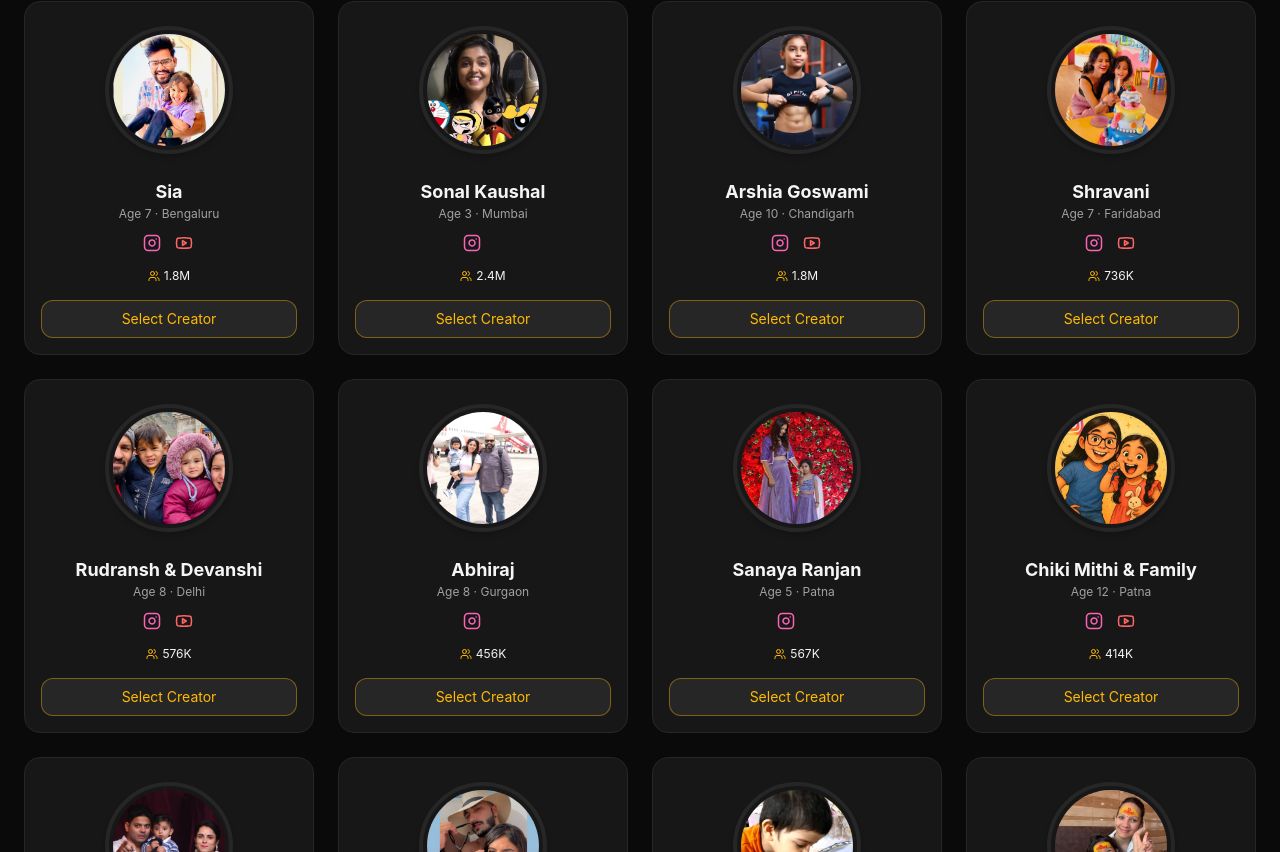
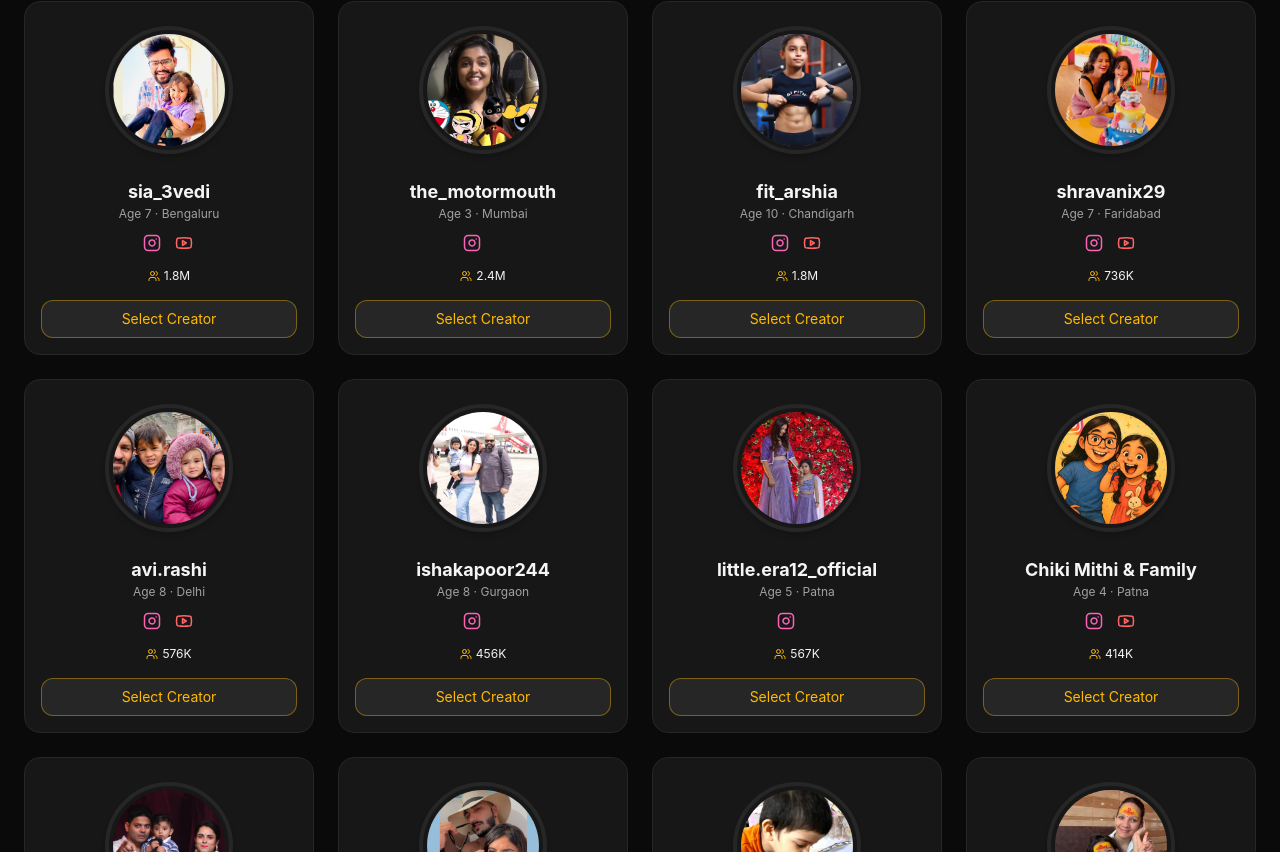
Before and after one commit to Atharv542/Legaro, a React (Vite) app: page /kidfluencer-deck in a window 1280 px wide. Shown: the part 728-1580 px from the top of the page. Built offline with nearby package versions, Linux system fonts and the light colour scheme.

Commit message:
Added changes

```diff
--- a/src/components/KidFluencer.jsx
+++ b/src/components/KidFluencer.jsx
@@ -65,7 +65,7 @@
   {
     id: 2,
     name: "theyogish",
-    age: 36,
+    age: 7,
     image: kid2,
     niche: "Kidfluencers",
     location: "Delhi",
@@ -81,7 +81,7 @@
   },
   {
     id: 3,
-    name: "Asher",
+    name: "i.m.asher",
     age: 3,
     image: kid3,
     niche: "Kidfluencers",
@@ -98,7 +98,7 @@
   },
   {
     id: 4,
-    name: "Ezra",
+    name: "bgandtheboys",
     age: 13,
     image: kid4,
     niche: "Kidfluencers",
@@ -114,10 +114,10 @@
   },
   {
     id: 5,
-    name: "Sia",
+    name: "sia_3vedi",
     age: 7,
     image: kid5,
-    niche: "Storyteller",
+    niche: "Kidfluencers",
     location: "Bengaluru",
     followers: "1.8M",
     engagement: "6.8%",
@@ -131,7 +131,7 @@
   },
   {
     id: 6,
-    name: "Sonal Kaushal",
+    name: "the_motormouth",
     age: 3,
     image: kid6,
     niche: "Kidfluencers",
@@ -148,7 +148,7 @@
   },
   {
     id: 7,
-    name: "Arshia Goswami",
+    name: "fit_arshia",
     age: 10,
     image: kid7,
     niche: "Kidfluencers",
@@ -165,7 +165,7 @@
   },
   {
     id: 8,
-    name: "Shravani",
+    name: "shravanix29",
     age: 7,
     image: kid8,
     niche: "Kidfluencers",
@@ -182,7 +182,7 @@
   },
   {
     id: 9,
-    name: "Rudransh & Devanshi",
+    name: "avi.rashi",
     age: 8,
     image: kid9,
     niche: "Kidfluencers",
@@ -199,7 +199,7 @@
   },
   {
     id: 10,
-    name: "Abhiraj",
+    name: "ishakapoor244",
     age: 8,
     image: kid10,
     niche: "Kidfluencers",
@@ -216,7 +216,7 @@
   },
   {
     id: 11,
-    name: "Sanaya Ranjan",
+    name: "little.era12_official",
     age: 5,
     image: kid11,
     niche: "Kidfluencers",
@@ -234,7 +234,7 @@
   {
     id: 12,
     name: "Chiki Mithi & Family",
-    age: 12,
+    age: 12&6,
     image: kid12,
     niche: "Kidfluencers",
     location: "Patna",
@@ -285,7 +285,7 @@
   {
     id: 15,
     name: "Nivu and Vayu",
-    age: 7,
+    age: 3.5 & 2,
     image: kid15,
     niche: "Kidfluencers",
     location: "Surat",
@@ -302,7 +302,7 @@
   {
     id: 16,
     name: "Laddu Panwar",
-    age: 7,
+    age: 4.5,
     image: kid16,
     niche: "Kidfluencers",
     location: "Dehdradun",
@@ -319,7 +319,7 @@
   {
     id: 17,
     name: "Nira Choudhary",
-    age: 2,
+    age: 2.5,
     image: kid17,
     niche: "Kidfluencers",
     location: "Chennai",
@@ -370,7 +370,7 @@
   {
     id: 20,
     name: "Tanya Agarwal",
-    age: 30,
+    age: 3,
     image: kid20,
     niche: "Kidfluencers",
     location: "Mumbai",
```
